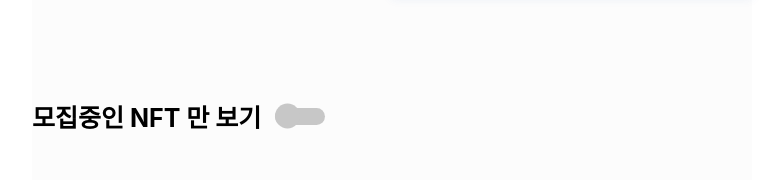
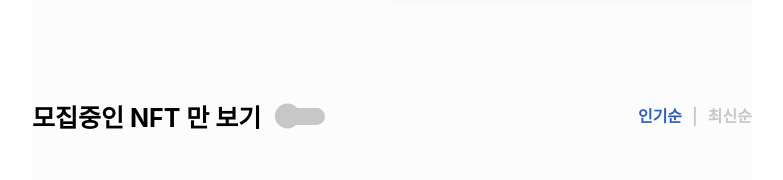
Before and after one commit to soun997/blooming, a React (Vite) app in the folder client/: page /artist in a window 1280 px wide. Shown: the part 1132-1312 px from the top of the page, without its empty margins (248-1031 px from the left). Built offline with nearby package versions, Linux system fonts and the light colour scheme; a web font is replaced by a local one.

Commit message:
[S09P22A105-343] feat: 인기순, 최신순 정렬 버튼 구현

```diff
--- a/client/src/components/ListPage/ResultList.tsx
+++ b/client/src/components/ListPage/ResultList.tsx
@@ -9,19 +9,43 @@
 }
 const ResultList: React.FC<Props> = ({ datas }) => {
   const [isToggled, setIsToggled] = useState(false);
+  const [selectedSort, setSelectedSort] = useState<'popular' | 'recent'>(
+    'popular',
+  );
 
   const handleToggleChange = (checked: boolean) => {
     setIsToggled(checked);
   };
 
+  const handleSortChange = (sort: 'popular' | 'recent') => {
+    setSelectedSort(sort);
+  };
+
   return (
     <ResultFrame>
       <NowToggle>
-        <div className="toggleTitle">모집중인 NFT 만 보기</div>
-        <ToggleButton
-          defaultChecked={isToggled}
-          onChange={handleToggleChange}
-        />
+        <LeftSection>
+          <div className="toggleTitle">모집중인 NFT 만 보기</div>
+          <ToggleButton
+            defaultChecked={isToggled}
+            onChange={handleToggleChange}
+          />
+        </LeftSection>
+        <RightSection>
+          <SortOption
+            onClick={() => handleSortChange('popular')}
+            isSelected={selectedSort === 'popular'}
+          >
+            인기순
+          </SortOption>
+          |
+          <SortOption
+            onClick={() => handleSortChange('recent')}
+            isSelected={selectedSort === 'recent'}
+          >
+            최신순
+          </SortOption>
+        </RightSection>
       </NowToggle>
       <BoxFrame>
         {datas.map((data) => (
@@ -38,13 +62,37 @@
   margin-top: 100px;
 `;
 
+const LeftSection = styled.div`
+  display: flex;
+  gap: 10px;
+  align-items: center;
+`;
+const RightSection = styled.div`
+  display: flex;
+  gap: 10px;
+  font-size: 16px;
+  font-weight: 600;
+  line-height: 17px;
+  color: var(--gray-color);
+`;
+
+const SortOption = styled.div<{ isSelected: boolean }>`
+  cursor: pointer;
+  color: ${(props) =>
+    props.isSelected ? 'var(--main1-color)' : 'var(--gray-color)'};
+
+  &:hover {
+    color: var(--main1-color);
+  }
+`;
+
 const NowToggle = styled.div`
   .toggleTitle {
     font-size: 25px;
     font-weight: 700;
   }
   display: flex;
-  gap: 10px;
+  justify-content: space-between;
   align-items: center;
 `;
 
```
